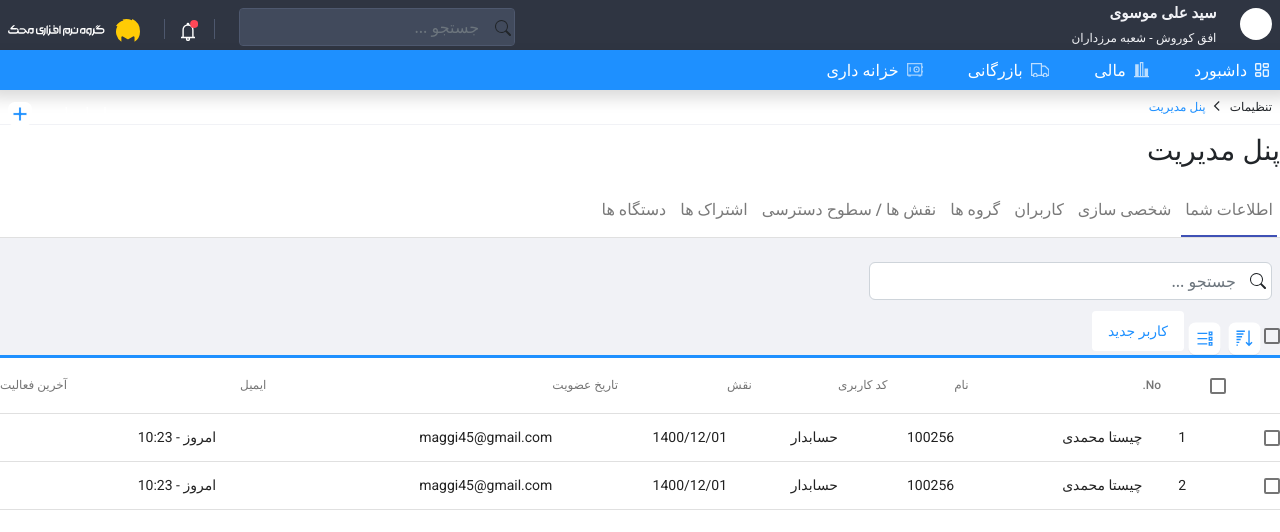
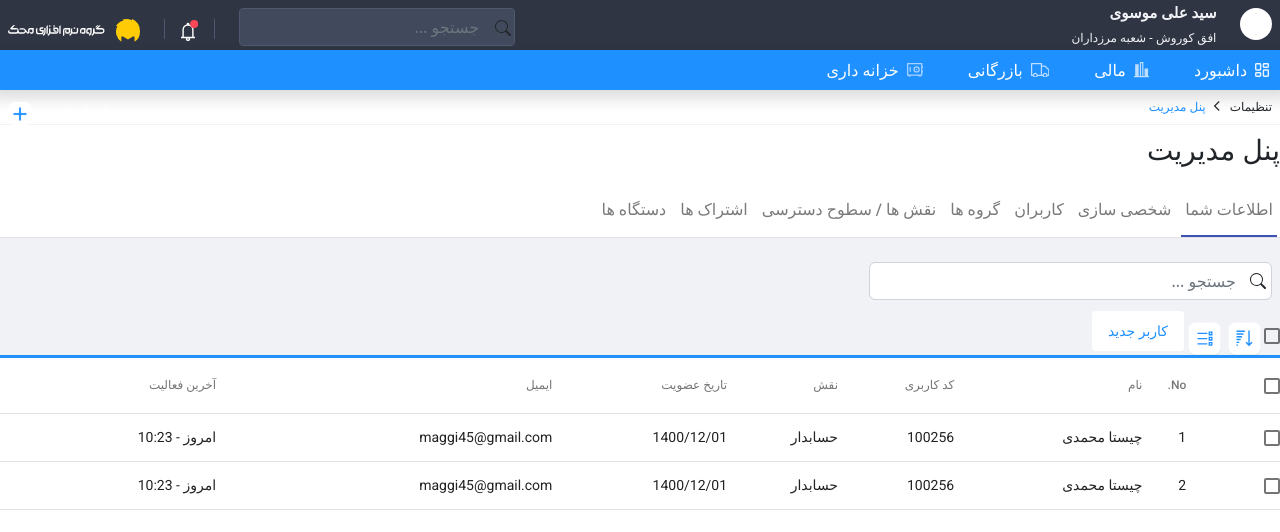
Before and after one commit to Sarah-SanatDoost/fristapp, an Angular app: page / in a window 1280 px wide. Shown: the top 532 px of the page. Built offline with nearby package versions, Linux system fonts and the light colour scheme.

Commit message:
fix table heder style

```diff
--- a/src/app/menu/list/list.component.css
+++ b/src/app/menu/list/list.component.css
@@ -1,3 +1,7 @@
 table {
     width: 100%;
   }
+
+  table th {
+    text-align: right;
+  }
```
